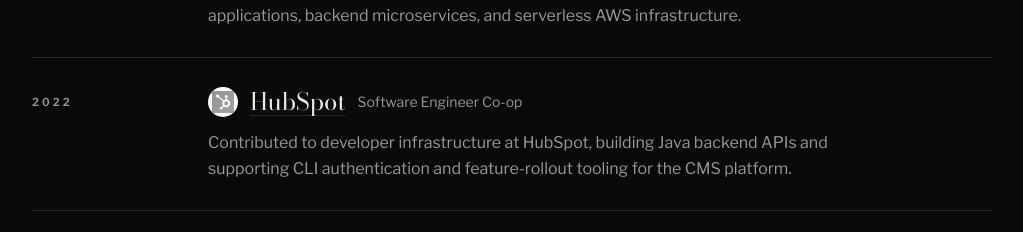
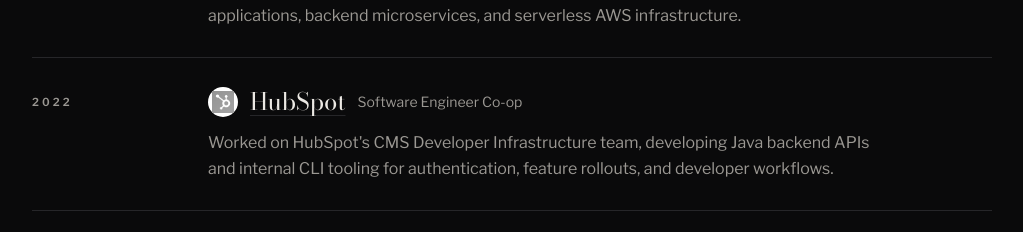
Before and after one commit to mkhanyisig/personal-portfolio, a Next.js app: page / in a window 1280 px wide. Shown: the part 3181-3413 px from the top of the page, without its empty margins (128-1151 px from the left). Built offline with nearby package versions, Linux system fonts and the light colour scheme; a web font is replaced by a local one.

Commit message:
refactor hubspot

```diff
--- a/src/app/data/experience.js
+++ b/src/app/data/experience.js
@@ -27,7 +27,7 @@ export const roles = [
     period: '2022',
     logo: '/images/hubspot.png',
     url: 'https://www.hubspot.com/',
-    line: 'Contributed to developer infrastructure at HubSpot, building Java backend APIs and supporting CLI authentication and feature-rollout tooling for the CMS platform.',
+    line: "Worked on HubSpot's CMS Developer Infrastructure team, developing Java backend APIs and internal CLI tooling for authentication, feature rollouts, and developer workflows.",
   },
 ];
 
```
